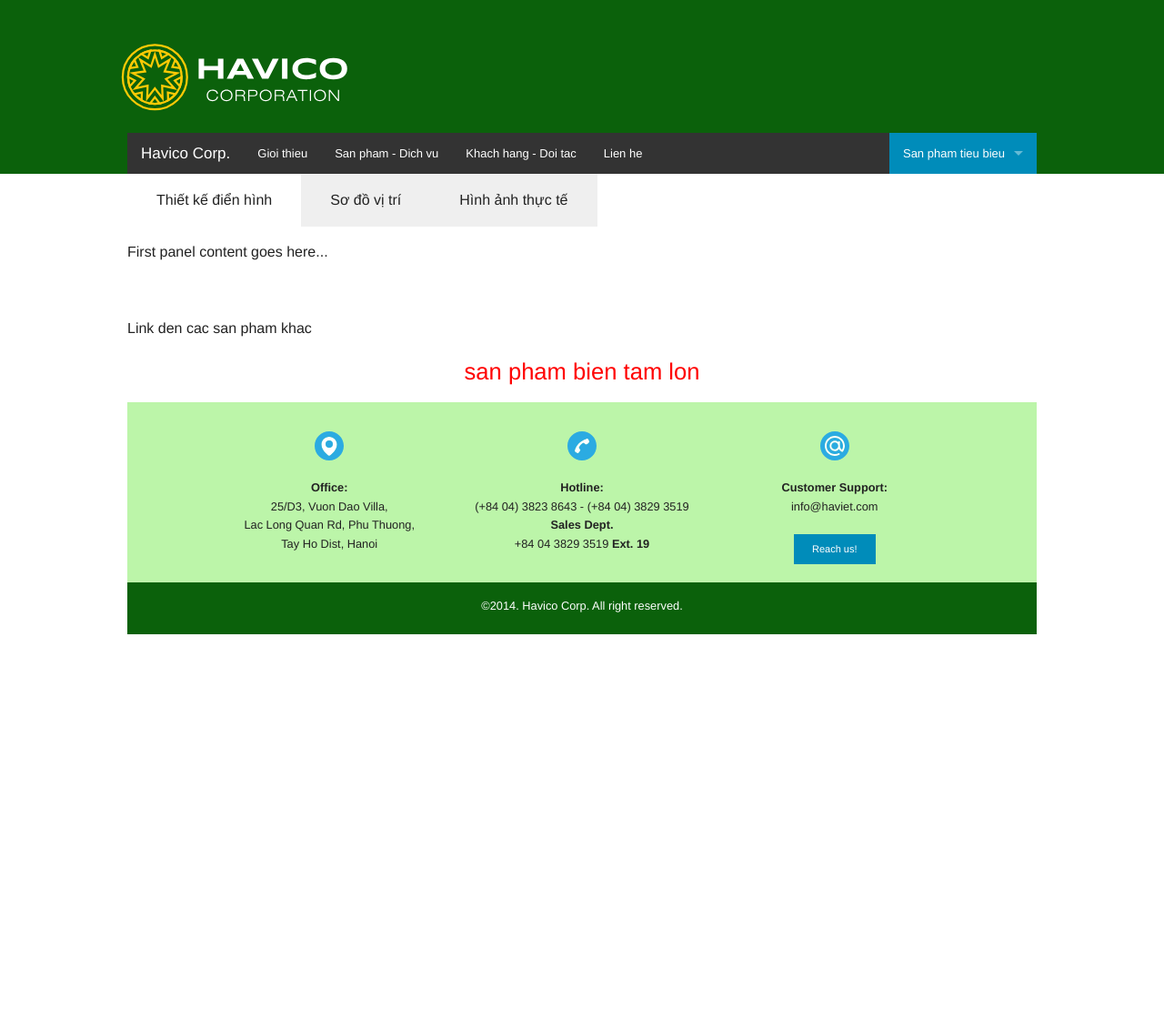
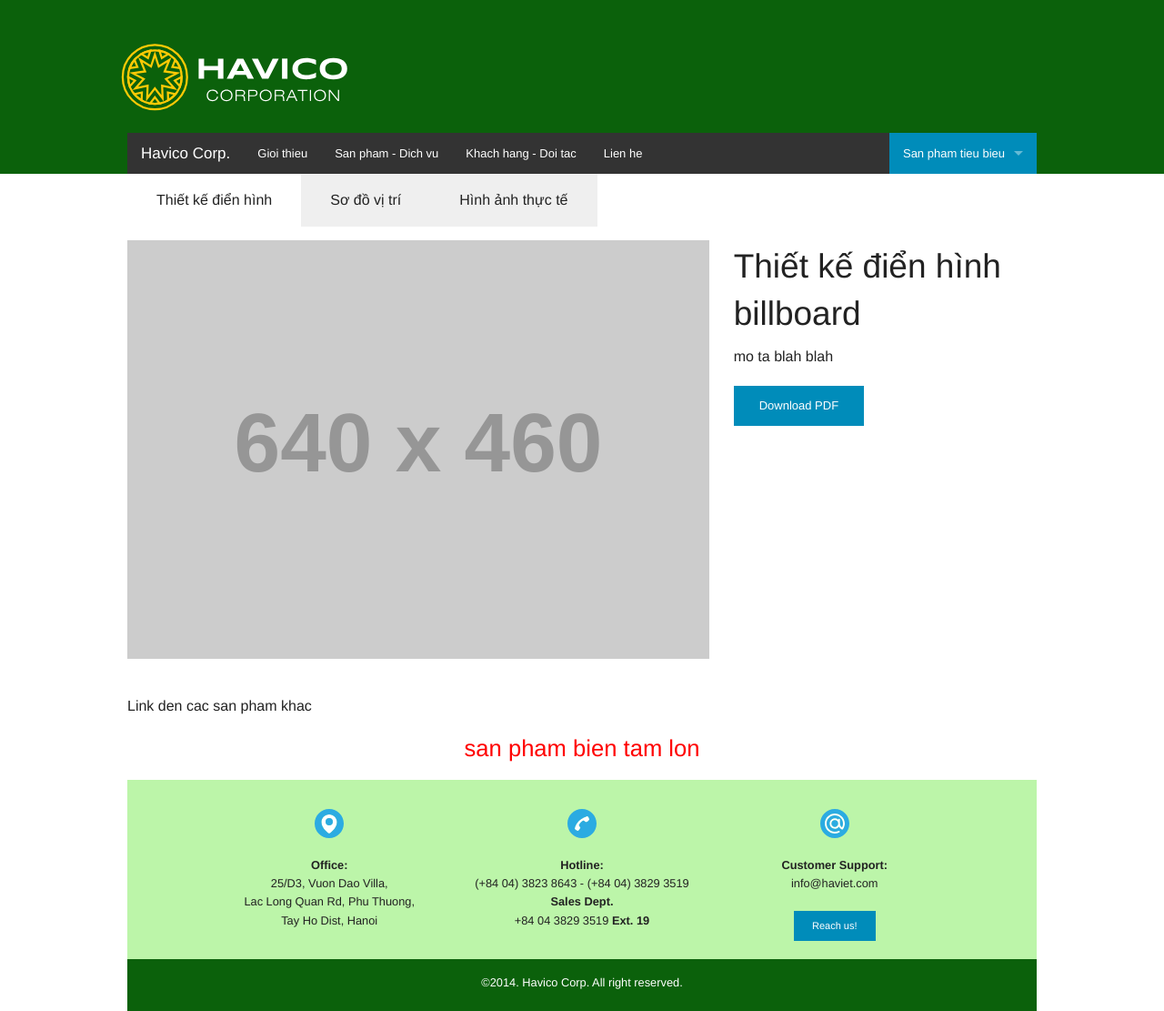
Before and after one commit to haviet/static-on-foundation, a Jekyll site: the page built from sp-billboard.html, in a window 1280 px wide. Shown: the whole page at 91% size. Built offline with Jekyll 4.4.1, drawn with Linux system fonts in a browser that asks for light colours; before the commit the page ends 900 px from its top, so only the background shows below that.

Commit message:
Update tab-billboard-content.html

```diff
--- a/_includes/tab-billboard-content.html
+++ b/_includes/tab-billboard-content.html
@@ -5,7 +5,7 @@
 </ul>
 <div class="tabs-content">
   <div class="content active" id="panel2-1">
-    <p>First panel content goes here...</p>
+    {% include billboard-content/tab1.html %}
   </div>
   <div class="content" id="panel2-2">
     <p>Second panel content goes here...</p>
```
